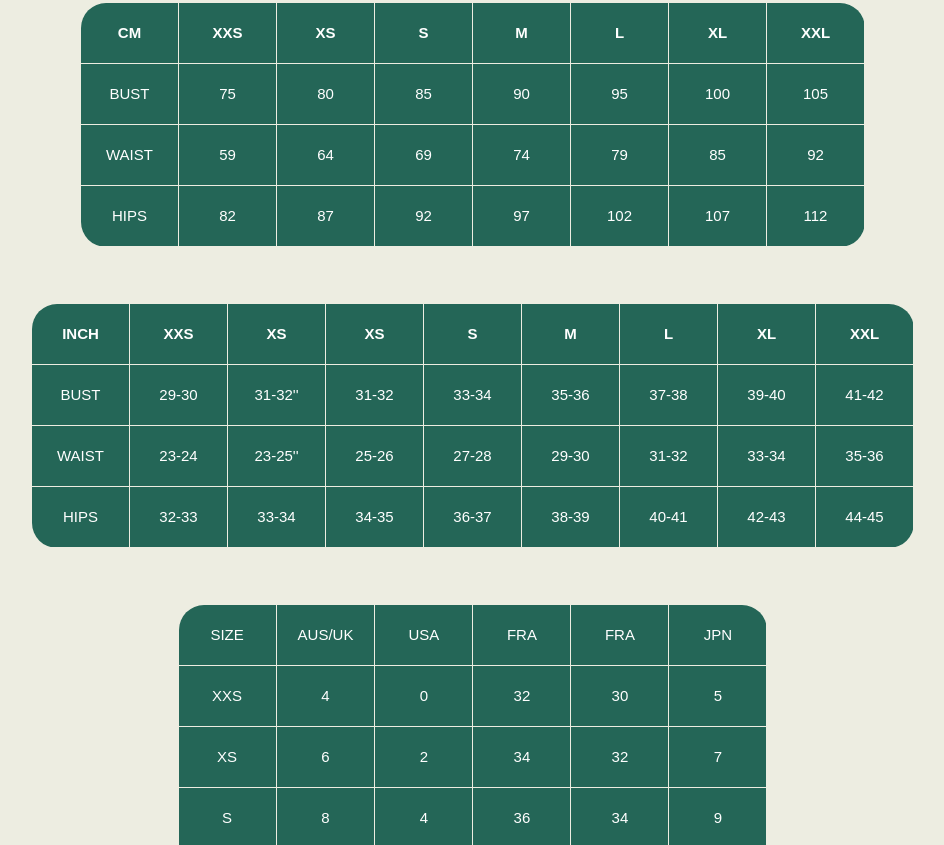
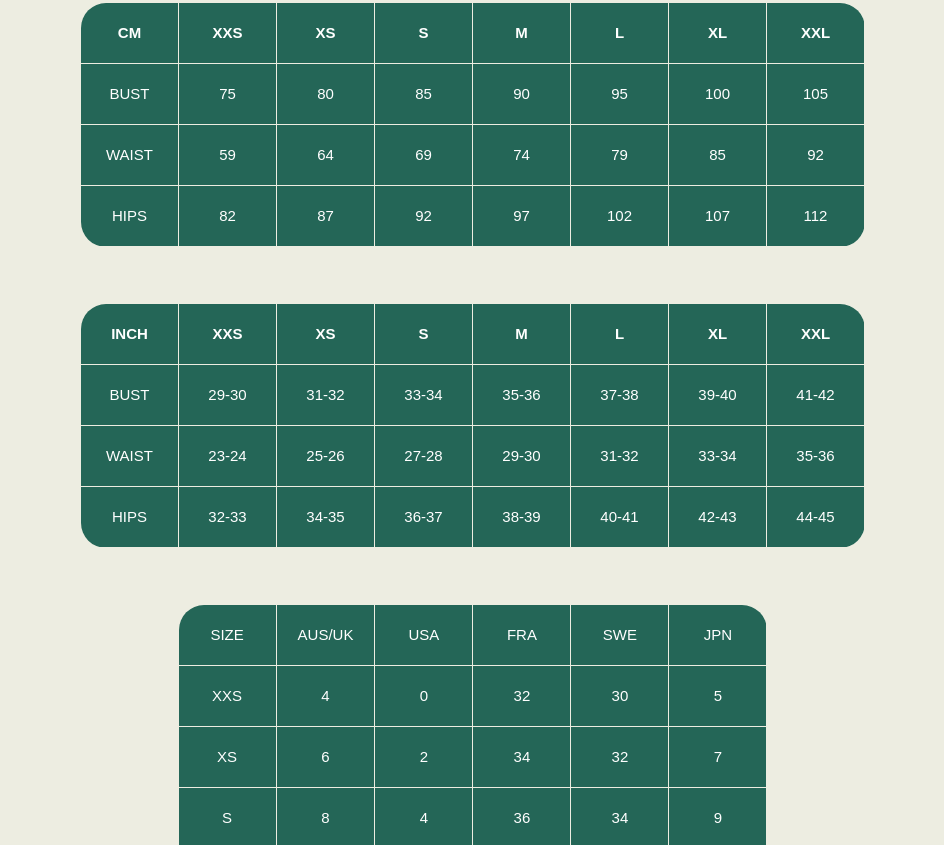
Before and after one commit to minugahana/site, a plain HTML site: page size-guide-test.html in a window 1280 px wide. Shown: the part 327-1172 px from the top of the page, without its empty margins (167-1111 px from the left). Drawn offline with nearby package versions, Linux system fonts and the light colour scheme; a script that the page names is missing.

Commit message:
css and typo

```diff
--- a/css/minugahan-a.webflow.css
+++ b/css/minugahan-a.webflow.css
@@ -631,7 +631,7 @@ p {
 
   .size-block {
     min-width: 0px;
-    padding: 10px 5px;
+    padding: 13px 8px;
   }
 
   .care_rich-text p {
--- a/size-guide-test.html
+++ b/size-guide-test.html
@@ -173,7 +173,7 @@
             </div>
           </div>
         </div>
-        <div class="align-centre">
+        <div class="align-centre grid-inch">
           <div class="w-layout-grid grid-size-wrap">
             <div id="w-node-_5e4eeffe-4a87-b473-a65b-43cf65361134-3faa71ed" class="w-layout-grid grid-size">
               <div id="w-node-_5e4eeffe-4a87-b473-a65b-43cf65361135-3faa71ed" class="size-block header">
@@ -202,20 +202,6 @@
               <div id="w-node-_5e4eeffe-4a87-b473-a65b-43cf6536114b-3faa71ed" class="size-block">
                 <div>32-33</div>
               </div>
-            </div>
-            <div id="w-node-_5e4eeffe-4a87-b473-a65b-43cf65361141-3faa71ed" class="w-layout-grid grid-size">
-                <div id="w-node-_5e4eeffe-4a87-b473-a65b-43cf65361142-3faa71ed" class="size-block header">
-                  <div>xs</div>
-                </div>
-                <div id="w-node-_5e4eeffe-4a87-b473-a65b-43cf65361145-3faa71ed" class="size-block">
-                  <div>31-32&#x27;&#x27;</div>
-                </div>
-                <div id="w-node-_5e4eeffe-4a87-b473-a65b-43cf65361148-3faa71ed" class="size-block">
-                  <div>23-25&#x27;&#x27;</div>
-                </div>
-                <div id="w-node-_5e4eeffe-4a87-b473-a65b-43cf6536114b-3faa71ed" class="size-block">
-                  <div>33-34</div>
-                </div>
             </div>
             <div id="w-node-_5e4eeffe-4a87-b473-a65b-43cf6536114e-3faa71ed" class="w-layout-grid grid-size">
               <div id="w-node-_5e4eeffe-4a87-b473-a65b-43cf6536114f-3faa71ed" class="size-block header">
@@ -411,7 +397,7 @@
             </div>
             <div class="w-layout-grid grid-size">
                 <div id="w-node-_624b85ad-2e02-cee0-0c27-a79b2b80fe06-3faa71ed" class="size-block">
-                  <div>FRA</div>
+                  <div>Swe</div>
                 </div>
                 <div class="size-block">
                     <div>30</div>
```
